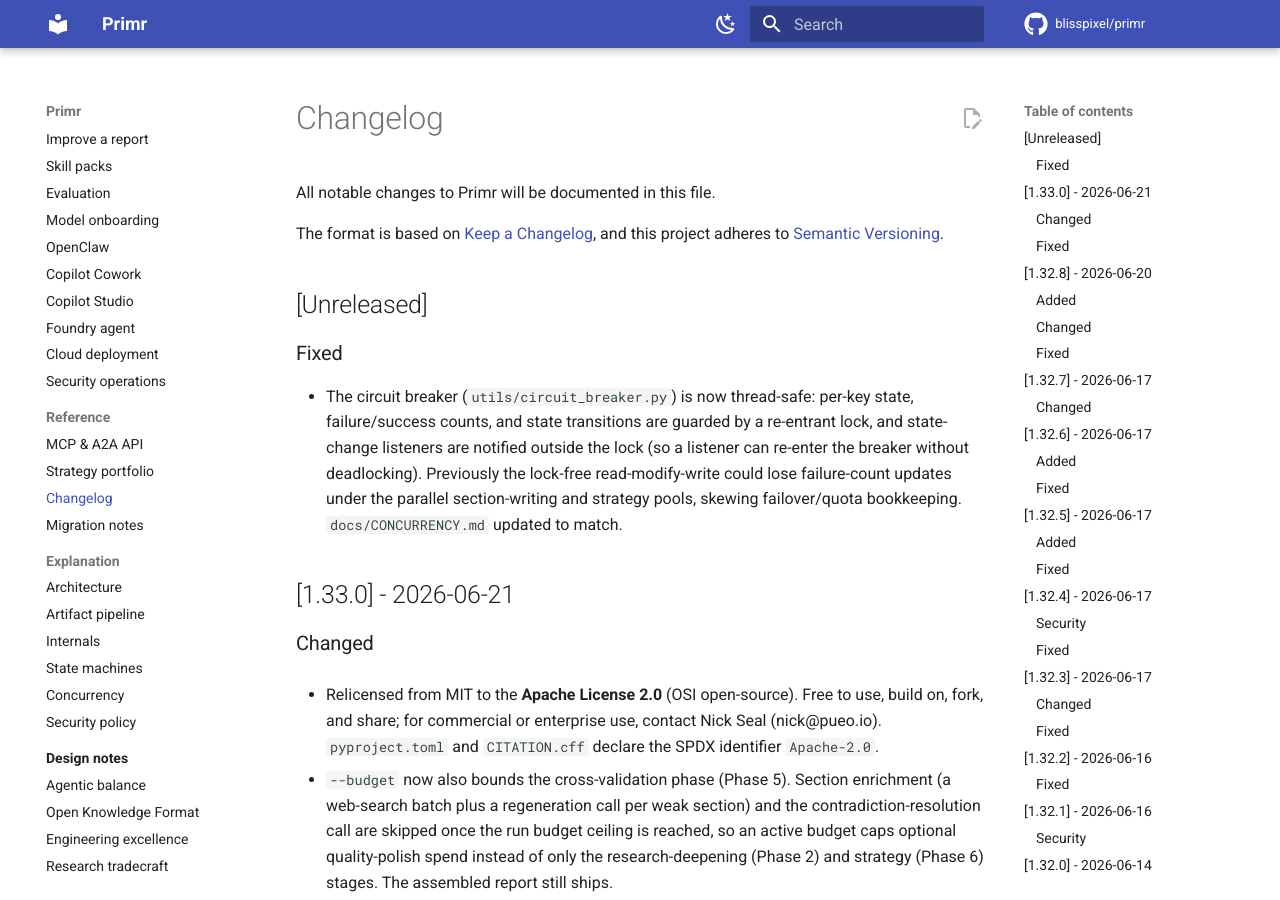
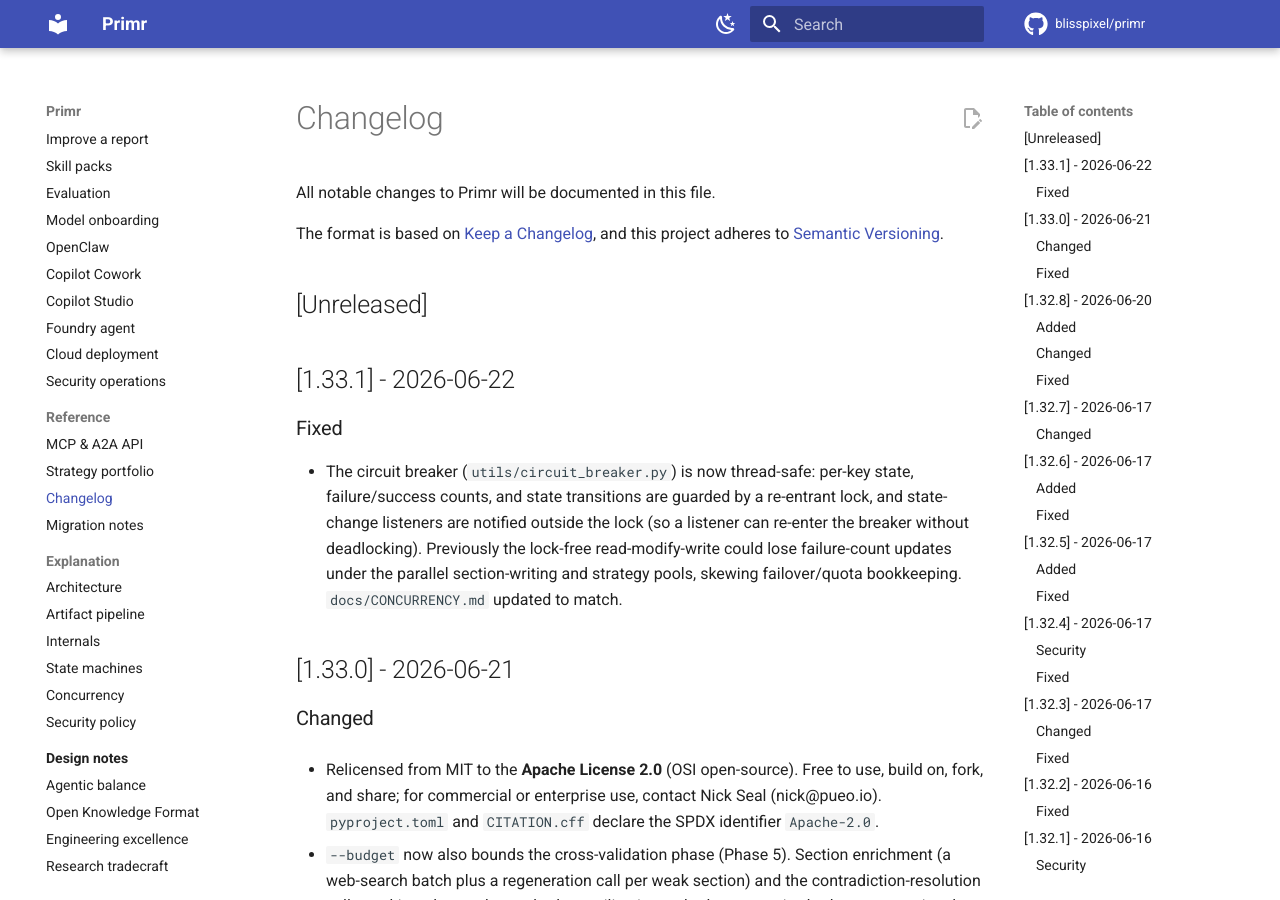
Before and after one commit to blisspixel/primr, an MkDocs documentation site: the page built from docs/CHANGELOG.md, in a window 1280 px wide and 900 px high. Built offline with MkDocs 1.6.1 and Material for MkDocs 9.7.7, drawn with Linux system fonts in a browser that asks for light colours; comment, search, counter and statistics services are not loaded.

Commit message:
Release v1.33.1 (#108)
Patch release: the circuit-breaker thread-safety fix (#105) landed after v1.33.0, so PyPI was a patch behind. Bumps the four version-truth sources and the ROADMAP changelog table, and moves CHANGELOG [Unreleased] into [1.33.1]. (Docs-only #106/#107 do not affect the package.)

```diff
--- a/docs/CHANGELOG.md
+++ b/docs/CHANGELOG.md
@@ -6,6 +6,8 @@
 and this project adheres to [Semantic Versioning](https://semver.org/spec/v2.0.0.html).
 
 ## [Unreleased]
+
+## [1.33.1] - 2026-06-22
 
 ### Fixed
 
--- a/pyproject.toml
+++ b/pyproject.toml
@@ -4,7 +4,7 @@
 
 [project]
 name = "primr"
-version = "1.33.0"
+version = "1.33.1"
 description = "Turn any company or organization URL into a strategic intelligence brief. Adaptive scraping + AI-powered research and synthesis."
 readme = "README.md"
 license = "Apache-2.0"
--- a/src/primr/__init__.py
+++ b/src/primr/__init__.py
@@ -9,7 +9,7 @@
 - REST API for research requests (optional, requires fastapi)
 """
 
-__version__ = "1.33.0"
+__version__ = "1.33.1"
 __author__ = "Nick Seal"
 
 # Subpackages are available via direct import:
```
Also changed, not shown: ROADMAP.md (+2 -1 lines), 1 other file.
